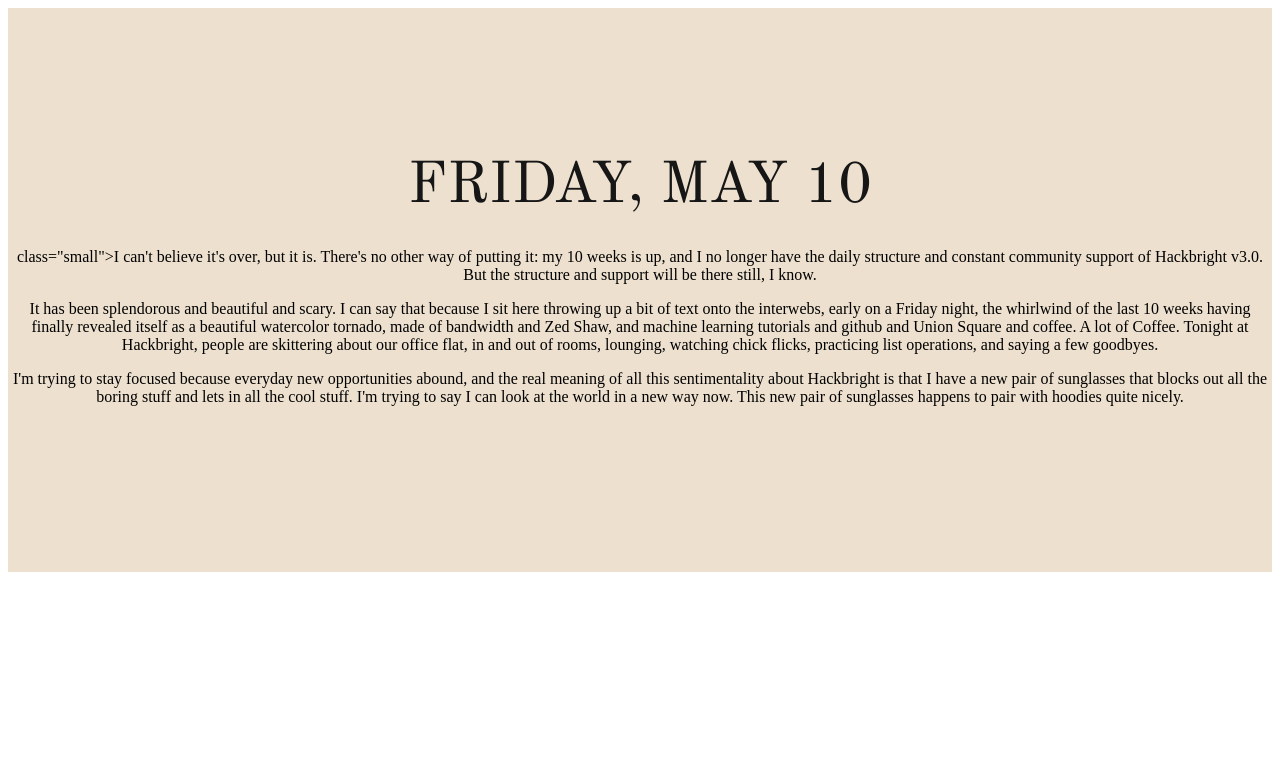
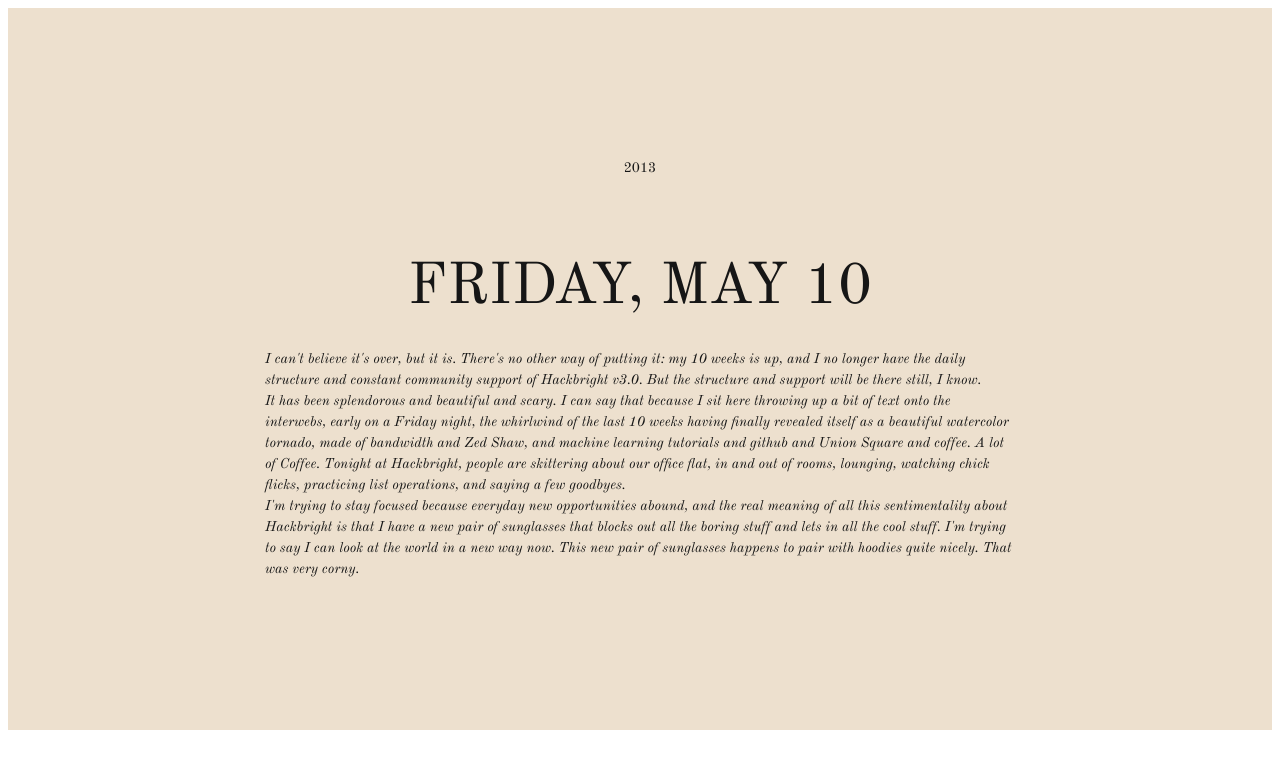
Before and after one commit to mmahnken/megdotcom, a Flask app: page /blog in a window 1280 px wide. Shown: the top 769 px of the page. Run offline with Flask 2, Linux system fonts and the light colour scheme.

Commit message:
fixed format for blog

```diff
--- a/app/static/main.css
+++ b/app/static/main.css
@@ -2,6 +2,11 @@
   background: #ede0ce;
   padding: 150px 0;
   text-align: center; }
+.sample#darwin .notcenter{
+  margin: 0 auto;
+  padding: 0 20px;
+  width: 750px;
+  text-align: left; }
 .sample#darwin .text {
     margin: 0 auto;
     padding: 0 20px;
@@ -12,7 +17,8 @@
     margin: 0 0 32px 0;
     text-transform: uppercase; }
 .sample#darwin h1.small {
-      font-size: 18px; }.sample#darwin h2 {
+      font-size: 18px; }
+.sample#darwin h2 {
     color: #161616;
     font: 400 28px/28px "old standard tt";
     margin: 160px 0 14px 0;
--- a/app/static/projects.css
+++ b/app/static/projects.css
@@ -35,7 +35,6 @@
   margin: 0 0 0 172px;
     }
 
-
 .sample#nabokov p {
   color: #2e2f31;
   font: 400 14px/1 'playfair display';
--- a/app/templates/blog.html
+++ b/app/templates/blog.html
@@ -8,11 +8,12 @@
 	</head>
 
 <section class="sample" id="darwin">
-	<section class="not center">
+		<h3>2013</h3>
 		<h1>Friday, May 10</h1>
-		<p> class="small">I can't believe it's over, but it is. There's no other way of putting it: my 10 weeks is up, and I no longer have the daily structure and constant community support of Hackbright v3.0. But the structure and support will be there still, I know.
-		<p>It has been splendorous and beautiful and scary. I can say that because I sit here throwing up a bit of text onto the interwebs, early on a Friday night, the whirlwind of the last 10 weeks having finally revealed itself as a beautiful watercolor tornado, made of bandwidth and Zed Shaw, and machine learning tutorials and github and Union Square and coffee. A lot of Coffee. Tonight at Hackbright, people are skittering about our office flat, in and out of rooms, lounging, watching chick flicks, practicing list operations, and saying a few goodbyes.</p>
-		<p> I'm trying to stay focused because everyday new opportunities abound, and the real meaning of all this sentimentality about Hackbright is that I have a new pair of sunglasses that blocks out all the boring stuff and lets in all the cool stuff. I'm trying to say I can look at the world in a new way now. This new pair of sunglasses happens to pair with hoodies quite nicely.
+		<section class="notcenter">
+		<h4> I can't believe it's over, but it is. There's no other way of putting it: my 10 weeks is up, and I no longer have the daily structure and constant community support of Hackbright v3.0. But the structure and support will be there still, I know.</h4>
+		<h4>It has been splendorous and beautiful and scary. I can say that because I sit here throwing up a bit of text onto the interwebs, early on a Friday night, the whirlwind of the last 10 weeks having finally revealed itself as a beautiful watercolor tornado, made of bandwidth and Zed Shaw, and machine learning tutorials and github and Union Square and coffee. A lot of Coffee. Tonight at Hackbright, people are skittering about our office flat, in and out of rooms, lounging, watching chick flicks, practicing list operations, and saying a few goodbyes.</h4>
+		<h4> I'm trying to stay focused because everyday new opportunities abound, and the real meaning of all this sentimentality about Hackbright is that I have a new pair of sunglasses that blocks out all the boring stuff and lets in all the cool stuff. I'm trying to say I can look at the world in a new way now. This new pair of sunglasses happens to pair with hoodies quite nicely. That was very corny.</h4>
 
 	</section>
 </section>
--- a/app/templates/index.html
+++ b/app/templates/index.html
@@ -13,7 +13,7 @@
 		<h1 class="small"> software engineer </h1>
 		<h3>
 			<a href="http://www.linkedin.com/in/meggiem">linkedin</a>
-			| <a href="www.meggiemahnken.com/blog">blog</a>
+			| <a href="/blog">blog</a>
 			| <a href="/projects">projects</a></h3>
 		<h2> Engineering Fellow, Hackbright Academy</h2>
 		<h3> B.A. Psychology, B.A. Gender and Women's Studies</h3>
--- a/app/templates/projects.html
+++ b/app/templates/projects.html
@@ -1,11 +1,11 @@
 <!DOCTYPE html>
 <html>
-<section class="sample" id="nabokov">
 	<head>
 		<title> MEGGIE </title>
 		<link href="../static/projects.css" rel="stylesheet">
 		<link href='http://fonts.googleapis.com/css?family=Playfair+Display:400,900,400italic' rel='stylesheet' type='text/css'>
 	</head>
+
 	<section class="text">
 		<h1>Hackbright Final Project: </h1>
 		<h1 class="second"><a href="http://www.specialeducationapp.com">Make Room</a></h1>
```
